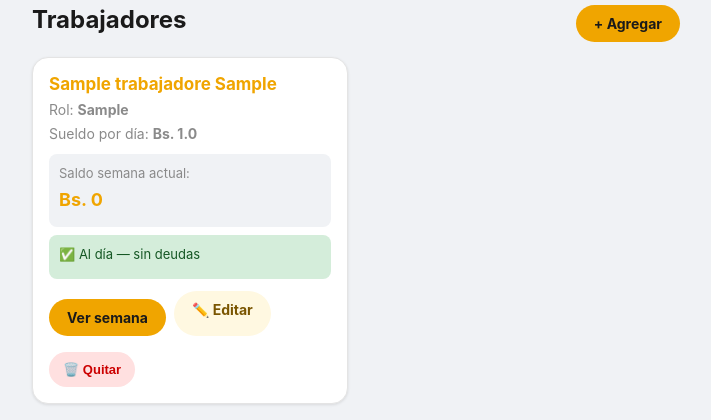
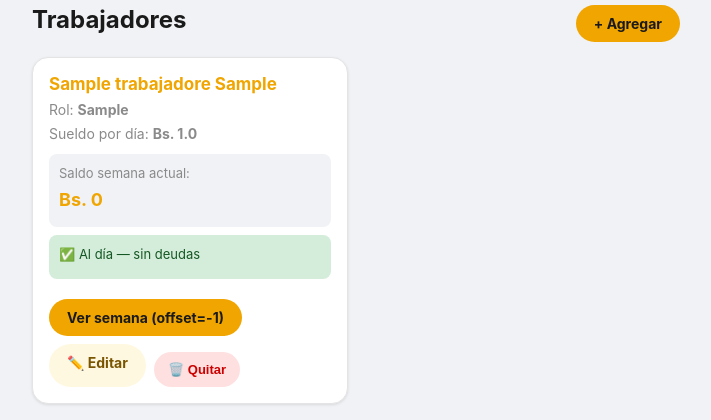
Before and after one commit to gimii565/MiObra, a Flask app: a page that uses templates/obra.html in a window 1280 px wide. Shown: the part 969-1389 px from the top of the page, without its empty margins (284-995 px from the left). Run offline with Flask 3, Linux system fonts and the light colour scheme; the visitor is signed in with stand-in values (Sample User, id 1); tables that the repository leaves empty hold one stand-in row (values such as "Sample post").

Commit message:
Debug semana_offset en boton ver semana

```diff
--- a/templates/obra.html
+++ b/templates/obra.html
@@ -213,7 +213,7 @@
             {% endif %}
 
             <div style="display:flex;gap:8px;margin-top:12px;flex-wrap:wrap;">
-                <a href="/trabajador/{{ t.id }}/semana?obra_id={{ obra.id }}&semana_offset={{ semana_offset | int }}" class="btn-primary">Ver semana</a>
+                <a href="/trabajador/{{ t.id }}/semana?obra_id={{ obra.id }}&semana_offset={{ semana_offset | int }}" class="btn-primary">Ver semana (offset={{ semana_offset }})</a>
                 <a href="/trabajador/{{ t.id }}/editar" class="btn-secondary">✏️ Editar</a>
 
                 {% if r.deuda_total > 0 %}
```
